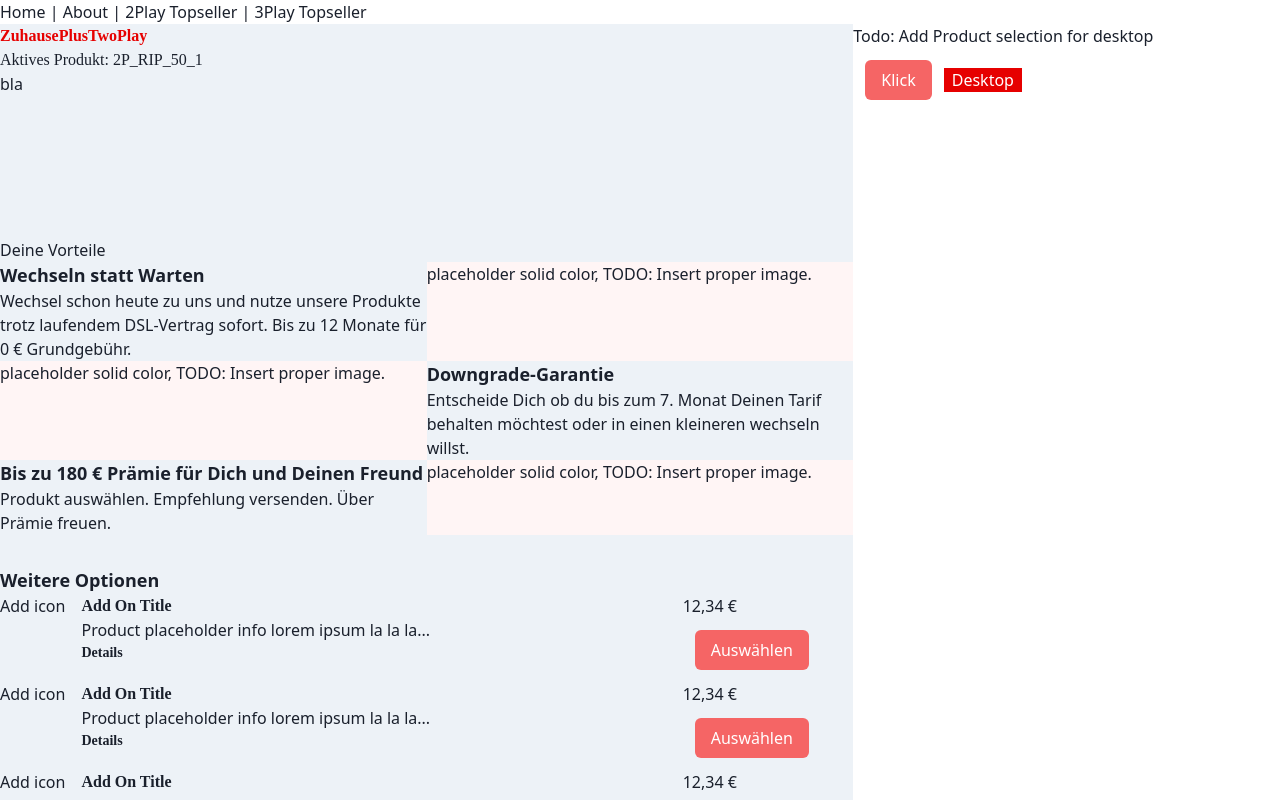
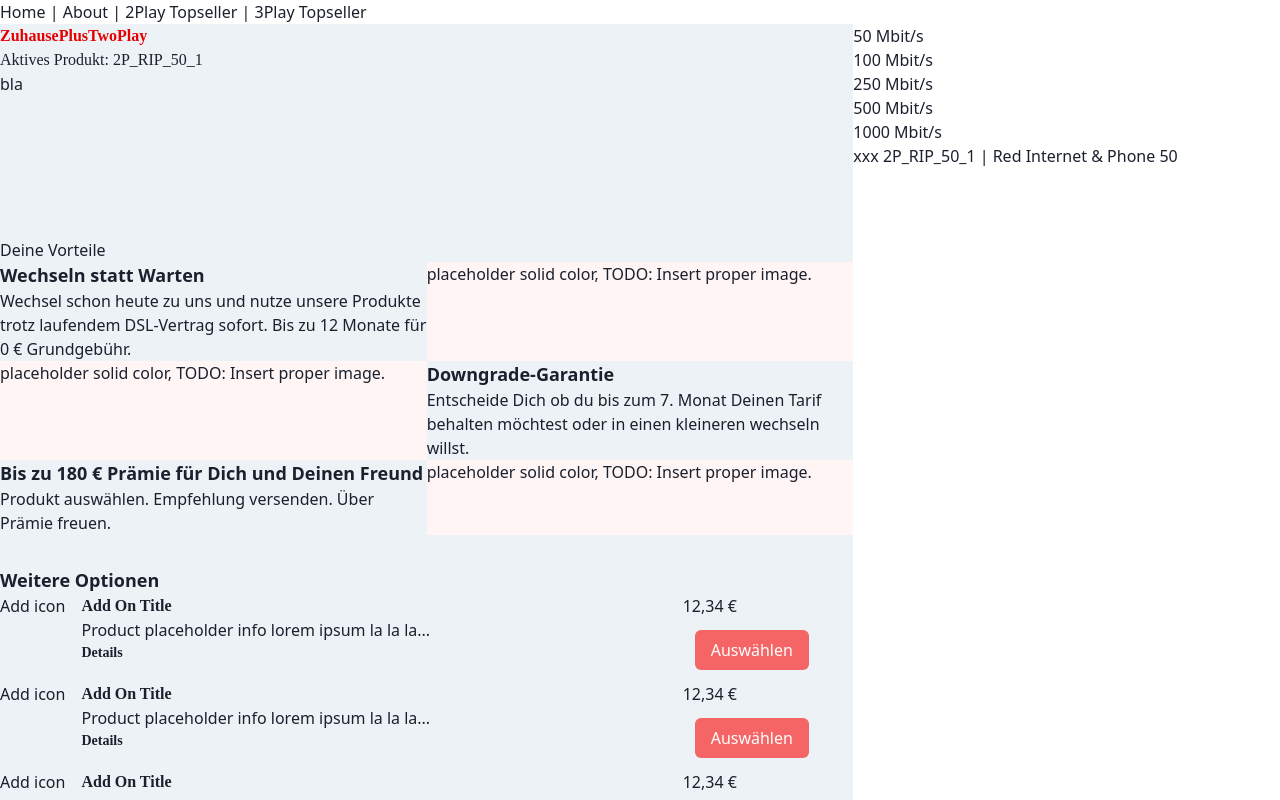
Before and after one commit to schafeld/produktselektor-breitband, a Vue app in the folder produktselektor-breitband/: page /#/internet-phone-50 in a window 1280 px wide. Shown: the top 800 px of the page. Built offline with nearby package versions, Linux system fonts and the light colour scheme; a web font is replaced by a local one.

Commit message:
add basic product selection menu (desktop)

```diff
--- /dev/null
+++ b/produktselektor-breitband/src/components/organisms/productselection/SidebarDesktop.vue
@@ -0,0 +1,116 @@
+<template>
+  <!-- TODO: Refactor Vodafone CSS to pure Tailwind CSS? -->
+  <!-- In Vodafone/ZuhausePlus: class="flexbox-cell flexbox-cell--w20" -->
+  <div class="sidebar-desktop">
+    <div class="productCart productCart--bright">
+      <div class="flag flag--benefit" v-if="selectedTariff === '2P_RIP_250_1'">
+        <b>Unser Tipp</b>
+      </div>
+
+      <div class="mb--m">
+        <!-- <div class="mb--s"><b>Max. Download-Geschwindigkeit</b><br>
+              <overlay :modalVisibility="modalVisibility" modalHeight="720px"
+                  v-on:closeOverlay="toggleShow()">
+                  <tariff-advisor-widget />
+              </overlay>
+              <p @click="toggleShow()" class="show-modal-link">
+                  Wieviel Mbit/s brauche ich?
+              </p>
+        </div>-->
+
+        <div class="mb--s">
+          <div class="productCart-radio">
+            <router-link to="/internet-phone-50">
+              <span
+                class="productCart-label productCart-label--bandwidth text--bold"
+                :class="selectedTariff === '2P_RIP_50_1' ? 'isSelected' : null"
+                @click="selectedTariff = '2P_RIP_50_1'; trackTabInteraction(['2P_RIP_50_1'], environment)"
+              >
+                <span class="download-speed">50</span> Mbit/s</span>
+            </router-link>
+          </div>
+        </div>
+
+        <div class="mb--s">
+          <div class="productCart-radio">
+            <router-link to="/internet-phone-100">
+              <span
+                class="productCart-label productCart-label--bandwidth text--bold"
+                :class="selectedTariff === '2P_RIP_100_1' ? 'isSelected' : null"
+                @click="selectedTariff = '2P_RIP_100_1'; trackTabInteraction(['2P_RIP_100_1'], environment)"
+              >
+                <span class="download-speed">100</span> Mbit/s</span>
+            </router-link>
+          </div>
+        </div>
+
+        <div class="mb--s">
+          <div class="productCart-radio">
+            <router-link to="/internet-phone-250">
+              <span
+                class="productCart-label productCart-label--bandwidth"
+                :class="selectedTariff === '2P_RIP_250_1' ? 'isSelected' : null"
+                @click="selectedTariff = '2P_RIP_250_1'; trackTabInteraction(['2P_RIP_250_1'], environment)"
+              >
+                <span class="download-speed">250</span> Mbit/s</span>
+            </router-link>
+          </div>
+        </div>
+
+        <div class="mb--s">
+          <div class="productCart-radio">
+            <router-link to="/internet-phone-500">
+              <span
+                class="productCart-label productCart-label--bandwidth"
+                :class="selectedTariff === '2P_RIP_500_1' ? 'isSelected' : null"
+                @click="selectedTariff = '2P_RIP_500_1'; trackTabInteraction(['2P_RIP_500_1'], environment)"
+              >
+                <span class="download-speed">500</span> Mbit/s</span>
+            </router-link>
+          </div>
+        </div>
+
+        <div class="mb--s">
+          <div class="productCart-radio">
+            <router-link to="/internet-phone-1000">
+              <span
+                class="productCart-label productCart-label--bandwidth"
+                :class="
+                  selectedTariff === '2P_RIP_1000_1' ? 'isSelected' : null
+                "
+                @click="
+                  selectedTariff = '2P_RIP_1000_1';
+                  trackTabInteraction(['2P_RIP_1000_1'], environment);
+                "
+              >
+                <span class="download-speed">1000</span> Mbit/s</span>
+            </router-link>
+          </div>
+          xxx {{ $store.getters.getActiveProduct[0] }} | {{ $store.getters.getProduct($store.getters.getActiveProduct).title }}
+        </div>
+      </div>
+
+      <!-- <details-rib-50 v-if="selectedTariff === '2P_RIP_50_1'" />
+      <details-rib-100 v-else-if="selectedTariff === '2P_RIP_100_1'" />
+      <details-rib-250 v-else-if="selectedTariff === '2P_RIP_250_1'" />
+      <details-rib-500 v-else-if="selectedTariff === '2P_RIP_500_1'" />
+      <details-rib-1000 v-else-if="selectedTariff === '2P_RIP_1000_1'" />-->
+    </div>
+  </div>
+</template>
+
+<script>
+export default {
+  data: function() {
+    return {
+      // TODO: get default product sku from router path entry?
+      selectedTariff: this.selectedProduct
+    };
+  },
+  methods: {
+    trackTabInteraction() {
+      console.log("TODO: Track properly");
+    }
+  }
+};
+</script>
--- a/produktselektor-breitband/src/components/templates/ZuhausePlusTwoPlay.vue
+++ b/produktselektor-breitband/src/components/templates/ZuhausePlusTwoPlay.vue
@@ -69,9 +69,10 @@
       <tariff-details />
     </div>
     <div class="desktop product-selector invisible w-0 md:visible md:w-1/3">
-      <p>Todo: Add Product selection for desktop</p>
+    <sidebar-desktop />
+      <!-- <p>Todo: Add Product selection for desktop</p>
       <div class="btn">Klick</div>
-      <p class="text-info bg-vodafone-red inline-block px-2">Desktop</p>
+      <p class="text-info bg-vodafone-red inline-block px-2">Desktop</p> -->
     </div>
   </div>
 </template>
@@ -80,13 +81,15 @@
 import AdditionalOptions from "@/components/organisms/AdditionalOptions";
 import TariffComparison from "@/components/organisms/TariffComparison";
 import TariffDetails from "@/components/organisms/TariffDetails";
+import SidebarDesktop from "@/components/organisms/productselection/SidebarDesktop";
 
 export default {
   name: "LayoutIntegrator",
   components: {
     AdditionalOptions,
     TariffComparison,
-    TariffDetails
+    TariffDetails,
+    SidebarDesktop
   }
 };
 </script>
```
